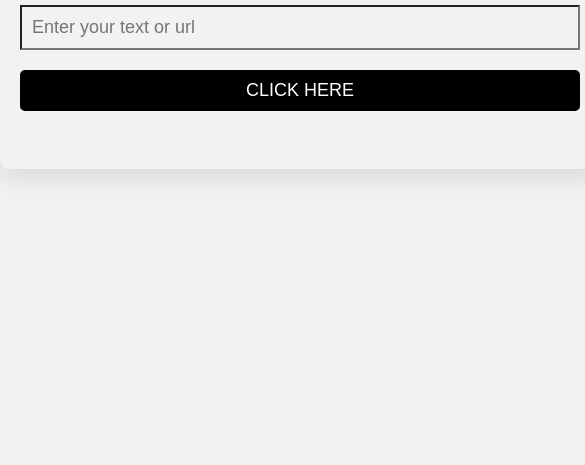
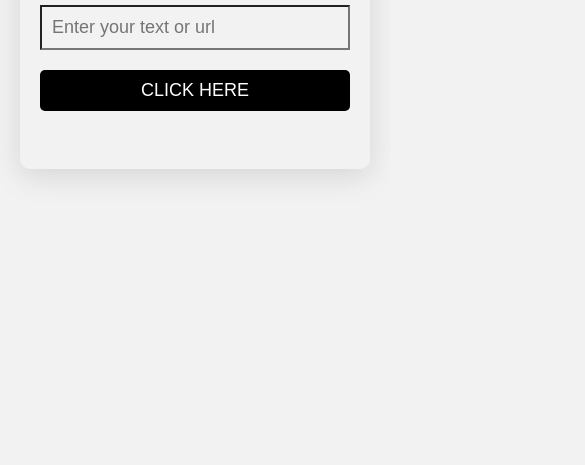
Before and after one commit to mdsajalali/qr-code-generator, a plain HTML site: page index.html in a window 390 px wide. Shown: the part 379-844 px from the top of the page, 585 px wide, since content can reach past the window. Drawn offline with Linux system fonts and the light colour scheme.

Commit message:
responsive design added

```diff
--- a/style.css
+++ b/style.css
@@ -66,3 +66,9 @@ body {
 #qr-button:hover {
   background: #222020;
 }
+
+@media screen and (max-width: 650px) {
+  .qr-container {
+    width: 350px;
+  }
+}
```
